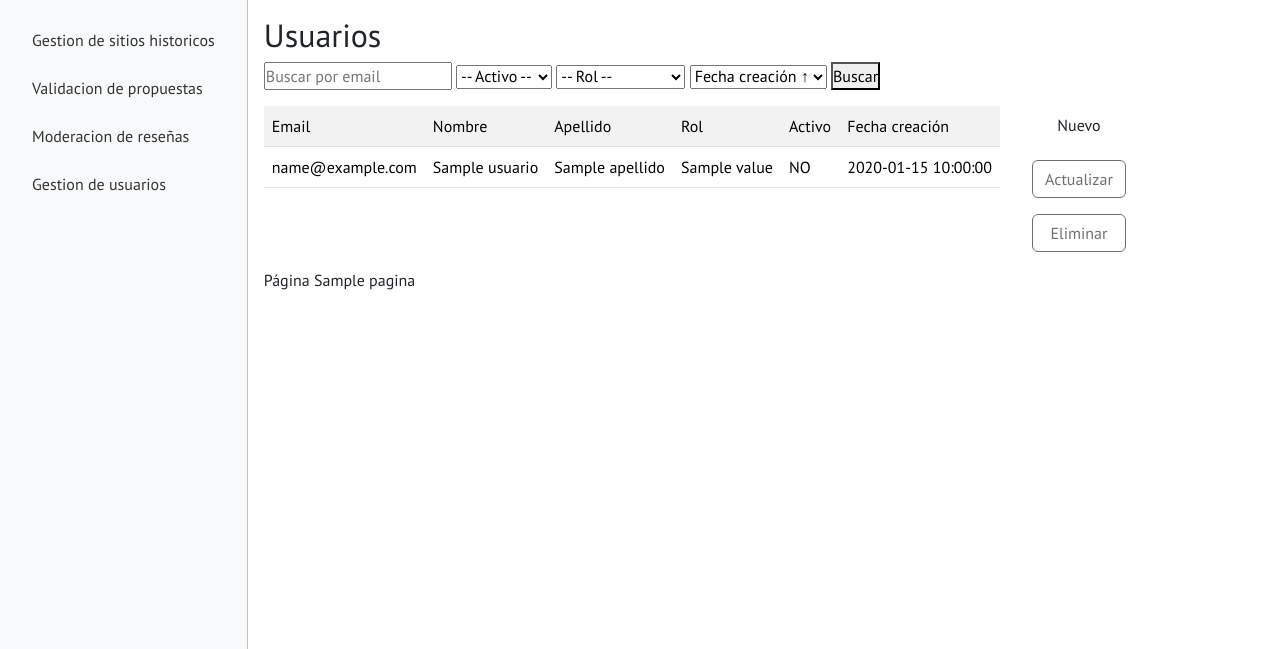
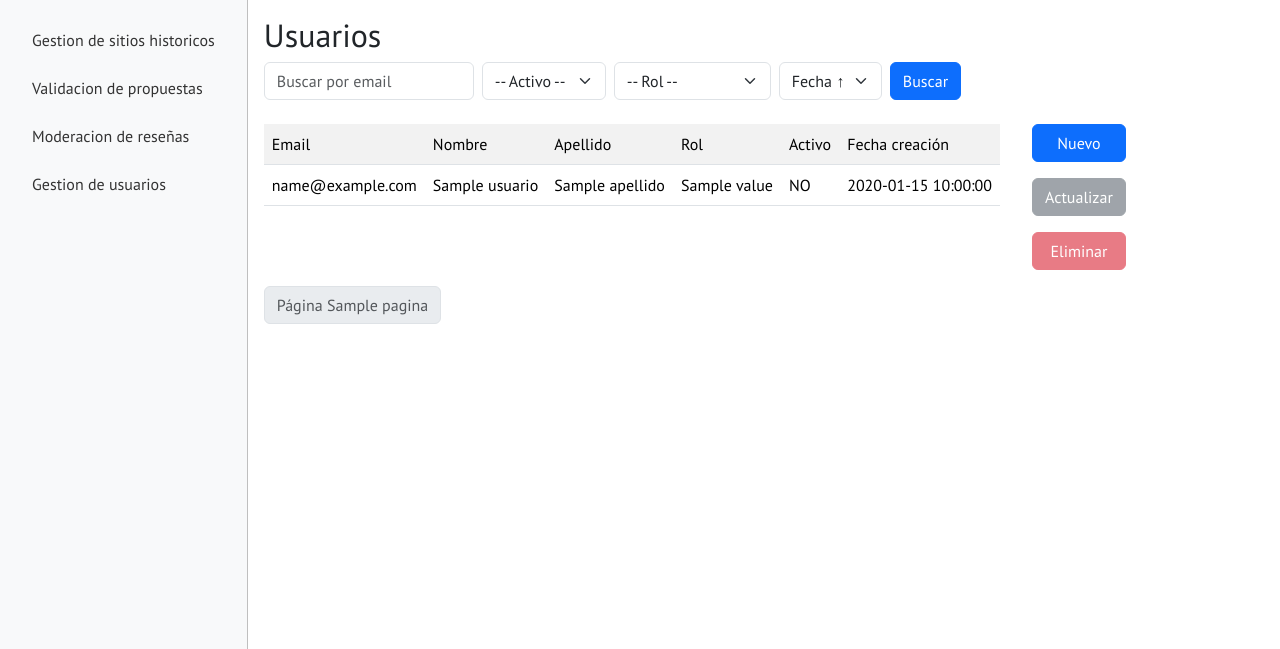
Before and after one commit to nahueluna/Web-Sitios-Historicos, a Python web app: template admin/src/web/templates/user_list.html in a window 1280 px wide. Shown: the part 100-749 px from the top of the page. Run offline with Jinja, Linux system fonts and the light colour scheme; the template is opened without the code that fills it: most values are stand-ins (such as "Sample title", 1, 10 or a date in 2020).

Commit message:
Aplicar estilos a la lista de usuarios y formularios

```diff
--- a/admin/src/web/templates/user_list.html
+++ b/admin/src/web/templates/user_list.html
@@ -5,24 +5,35 @@
 <h2>Usuarios</h2>
 
 <!-- Formulario de búsqueda -->
-<form method="get" action="{{ url_for('user.list_users') }}" style="margin-bottom: 1rem;">
-    <input type="text" name="email" placeholder="Buscar por email" value="{{ request.args.get('email','') }}">
-    <select name="activo">
+<form method="get" action="{{ url_for('user.list_users') }}" class="row g-2 mb-4 align-items-center">
+    <div class="col-auto">
+        <input type="text" class="form-control" name="email" placeholder="Buscar por email"
+               value="{{ request.args.get('email','') }}">
+    </div>
+    <div class="col-auto">
+        <select name="activo" class="form-select">
             <option value="">-- Activo --</option>
             <option value="SI" {% if request.args.get('activo')=='SI' %}selected{% endif %}>SI</option>
             <option value="NO" {% if request.args.get('activo')=='NO' %}selected{% endif %}>NO</option>
         </select>
-    <select name="rol">
+    </div>
+    <div class="col-auto">
+        <select name="rol" class="form-select">
             <option value="">-- Rol --</option>
             <option value="PUBLICO" {% if request.args.get('rol')=='PUBLICO' %}selected{% endif %}>Usuario público</option>
             <option value="EDITOR" {% if request.args.get('rol')=='EDITOR' %}selected{% endif %}>Editor</option>
             <option value="ADMIN" {% if request.args.get('rol')=='ADMIN' %}selected{% endif %}>Administrador</option>
         </select>
-    <select name="orden">
-        <option value="asc" {% if request.args.get('orden','asc')=='asc' %}selected{% endif %}>Fecha creación ↑</option>
-        <option value="desc" {% if request.args.get('orden')=='desc' %}selected{% endif %}>Fecha creación ↓</option>
+    </div>
+    <div class="col-auto">
+        <select name="orden" class="form-select">
+            <option value="asc" {% if request.args.get('orden','asc')=='asc' %}selected{% endif %}>Fecha ↑</option>
+            <option value="desc" {% if request.args.get('orden')=='desc' %}selected{% endif %}>Fecha ↓</option>
         </select>
-    <button type="submit">Buscar</button>
+    </div>
+    <div class="col-auto">
+        <button type="submit" class="btn btn-primary">Buscar</button>
+    </div>
 </form>
 
 <div style="display: flex; gap: 2rem;">
@@ -52,22 +63,29 @@
 
     <!-- Botones de acción -->
     <div style="display: flex; flex-direction: column; gap: 1rem;">
-        <button class="btn" id="btn-new" onclick="location.href='{{ url_for('user.new_user') }}'">Nuevo</button>
-        <button class="btn" id="btn-update" disabled>Actualizar</button>
-        <button class="btn" id="btn-delete" disabled>Eliminar</button>
+        <button class="btn btn-primary" id="btn-new" onclick="location.href='{{ url_for('user.new_user') }}'">Nuevo</button>
+        <button class="btn btn-secondary" id="btn-update" disabled>Actualizar</button>
+        <button class="btn btn-danger" id="btn-delete" disabled>Eliminar</button>
     </div>
 </div>
 
 <!-- Paginación -->
-<div style="margin-top: 1rem;">
+<nav aria-label="Paginación usuarios" class="mt-3">
+    <ul class="pagination">
         {% if pagina > 1 %}
-        <a href="{{ url_for('user.list_users', pagina=pagina-1, email=request.args.get('email',''), activo=request.args.get('activo',''), rol=request.args.get('rol',''), orden=request.args.get('orden','asc')) }}">Anterior</a>
+        <li class="page-item">
+            <a class="page-link" href="{{ url_for('user.list_users', pagina=pagina-1, email=request.args.get('email',''), activo=request.args.get('activo',''), rol=request.args.get('rol',''), orden=request.args.get('orden','asc')) }}">Anterior</a>
+        </li>
         {% endif %}
-    Página {{ pagina }}
+        <li class="page-item disabled"><span class="page-link">Página {{ pagina }}</span></li>
         {% if total > pagina * por_pagina %}
-        <a href="{{ url_for('user.list_users', pagina=pagina+1, email=request.args.get('email',''), activo=request.args.get('activo',''), rol=request.args.get('rol',''), orden=request.args.get('orden','asc')) }}">Siguiente</a>
+        <li class="page-item">
+            <a class="page-link" href="{{ url_for('user.list_users', pagina=pagina+1, email=request.args.get('email',''), activo=request.args.get('activo',''), rol=request.args.get('rol',''), orden=request.args.get('orden','asc')) }}">Siguiente</a>
+        </li>
         {% endif %}
-</div>
+    </ul>
+</nav>
+
 <script>
     let selectedRow = null;
     let selectedUserId = null;
@@ -76,11 +94,11 @@
         row.addEventListener("click", () => {
             // Quitar highlight previo
             if (selectedRow) {
-                selectedRow.style.background = "";
+                selectedRow.classList.remove("table-primary");
             }
             // Resaltar fila nueva
             selectedRow = row;
-            selectedRow.style.background = "#d0eaff";
+            selectedRow.classList.add("table-primary");
 
             // Guardar id de usuario
             selectedUserId = row.dataset.id;
```
Also changed, not shown: admin/src/web/templates/user_confirm_delete.html (+14 -6 lines), admin/src/web/templates/user_form.html (+22 -9 lines). Lines whose indentation alone changed are shown as unchanged.
